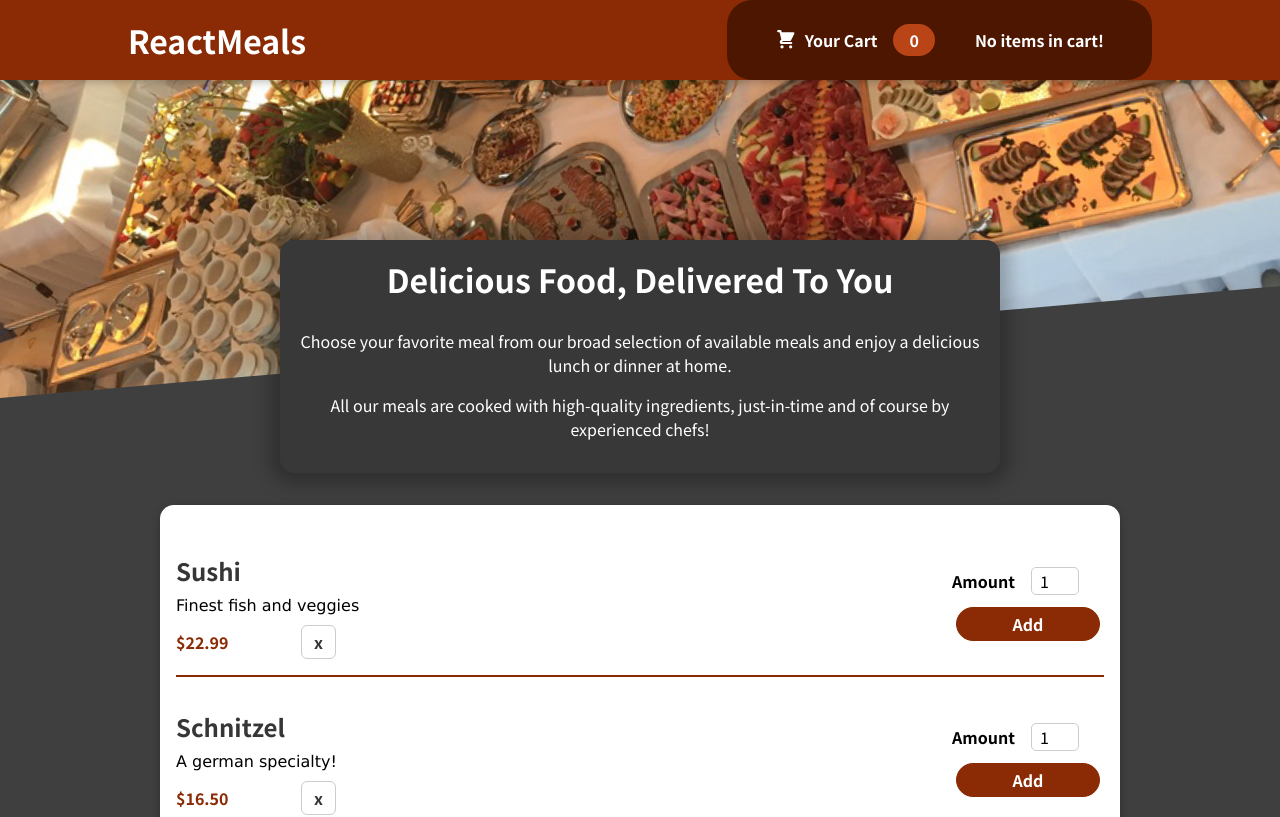
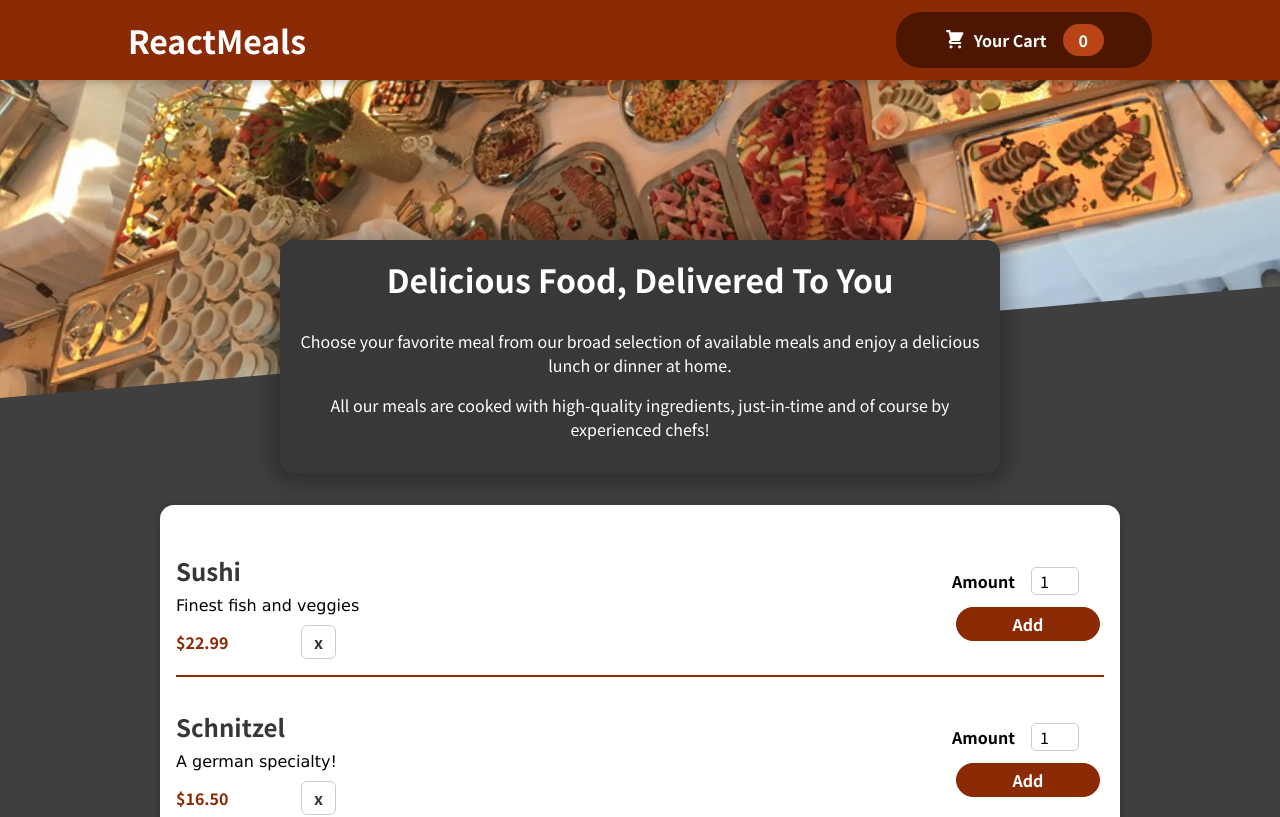
Before and after one commit to BateDowen/Food-order-app-exercise, a React (Create React App) app in the folder food-order-app-exercise/: page / in a window 1280 px wide. Shown: the top 817 px of the page. Built offline with nearby package versions, Linux system fonts and the light colour scheme.

Commit message:
displaying yourCart

```diff
--- a/food-order-app-exercise/src/components/Cart/YourCart.js
+++ b/food-order-app-exercise/src/components/Cart/YourCart.js
@@ -1,5 +1,5 @@
 import { useState } from "react";
-import Card from "../UI/Card";
+
 
 const YourCart = (props) => {
   const items = { ...localStorage };
@@ -24,9 +24,7 @@ for (let item in items) {
 }
   return (
     <ul>{cart}</ul>
-    //    <Card>
-    //     <ul>{cart}</ul>
-    //    </Card>
+
   );
 };
 
--- a/food-order-app-exercise/src/components/Layout/HeaderCartButton.js
+++ b/food-order-app-exercise/src/components/Layout/HeaderCartButton.js
@@ -1,28 +1,29 @@
-import { Fragment } from "react";
+import React, { Fragment, useState } from "react";
 import CartIcon from "../Cart/CartIcon";
-import Card from "../UI/Card";
+import ReactDOM from 'react-dom/client';
+
 import classes from "./HeaderCartButton.module.css";
 import YourCart from "../Cart/YourCart";
 
+const hasItems = localStorage.length > 0
 const HeaderCartButton = (props) => {
+  const [isShown,setIsShown]= useState(false);
+
+  function yourCart(event) {
+      event.preventDefault();
+      setIsShown(current => !current)
+  }
   return (
     <Fragment>
-      <button className={classes.button} onClick={yourCart}>
+      <button id='yourCart' className={classes.button} onClick={yourCart}>
         <span className={classes.icon}>
           <CartIcon />
         </span>
         <span>Your Cart </span>
         <span className={classes.badge}>{localStorage.length}</span>
-      <YourCart />
+      {isShown && <YourCart />}
       </button>
     </Fragment>
   );
 };
 export default HeaderCartButton;
-
-
-function yourCart(event) {
-  event.preventDefault();
-
-
-}
```
